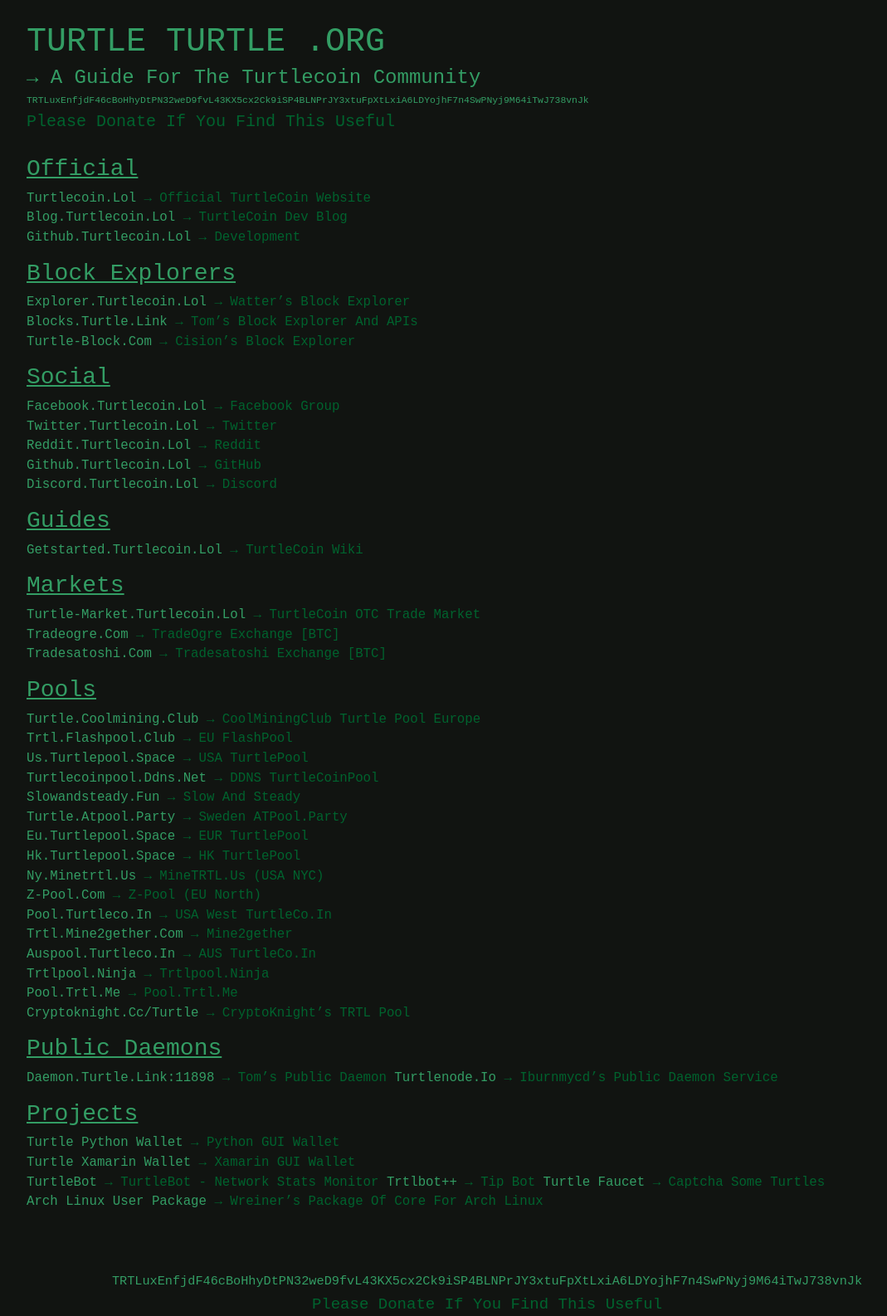
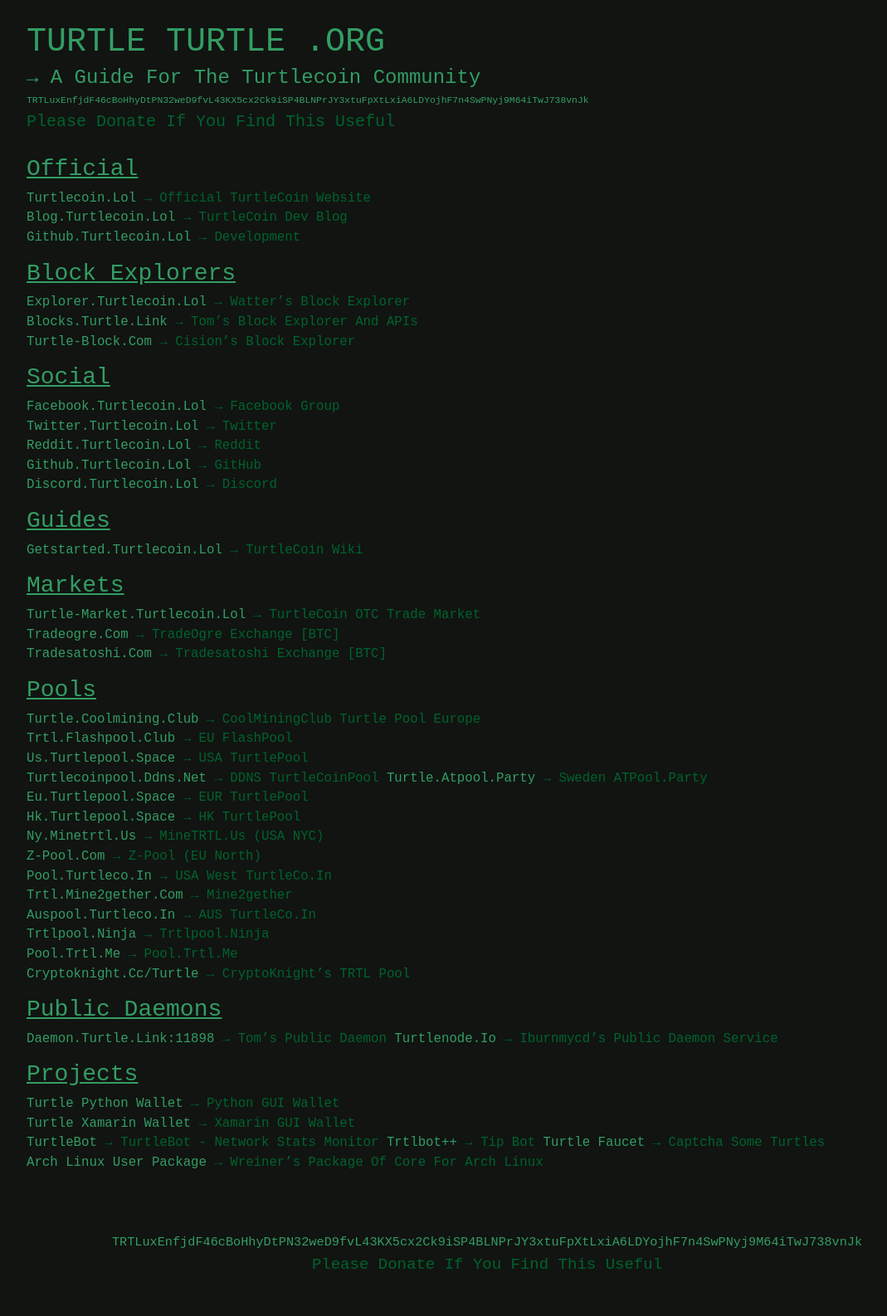
Before and after one commit to zack796/turtleturtle.org, a Jekyll site: the page built from index.md, in a window 1280 px wide. Shown: the whole page at 83% size, without its empty margins (53-1122 px from the left). Built offline with Jekyll 4.4.1, drawn with Linux system fonts in a browser that asks for light colours; after the commit the page ends 1539 px from its top, so only the background shows below that.

Commit message:
delisting slowandsteady.fun - downtime
delisting slowandsteady.fun - downtime

```diff
--- a/index.md
+++ b/index.md
@@ -33,7 +33,6 @@
 [trtl.flashpool.club](https://trtl.flashpool.club/) → EU FlashPool
 [us.turtlepool.space](http://us.turtlepool.space/) → USA TurtlePool
 [turtlecoinpool.ddns.net](http://turtlecoinpool.ddns.net/) → DDNS TurtleCoinPool
-[slowandsteady.fun ](http://slowandsteady.fun/) → Slow and Steady
 [turtle.atpool.party](http://turtle.atpool.party/) → Sweden ATPool.party
 [eu.turtlepool.space](http://eu.turtlepool.space/) → EUR TurtlePool
 [hk.turtlepool.space](http://hk.turtlepool.space/) → HK TurtlePool
```
